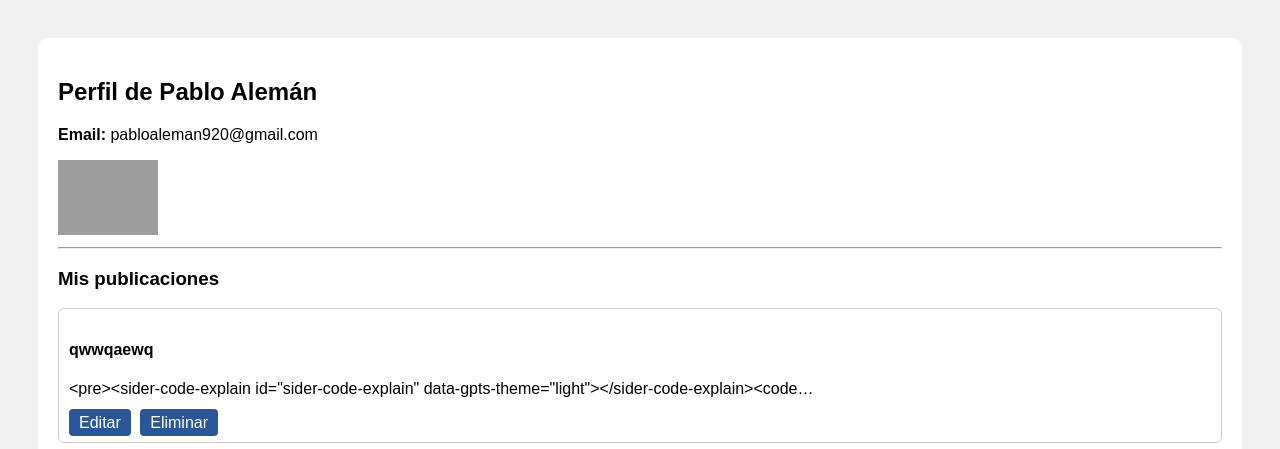
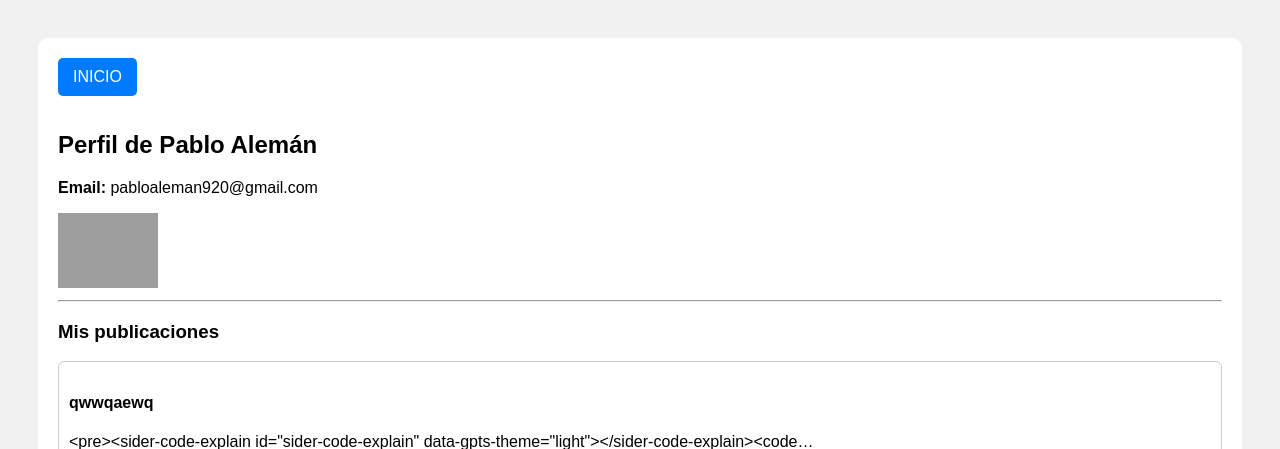
Before and after one commit to paleman2019222/prograwebfinal, a Django app: page /perfil/ in a window 1280 px wide. Shown: the top 449 px of the page. Run offline with Django 5.2, Linux system fonts and the light colour scheme; a user stored in the database is signed in; data comes from the database, SQL or seed files in the repository; both versions use the stored data as it was after the commit; grey boxes are pictures that could not be loaded.

Commit message:
Boton de inicio

```diff
--- a/kodely/core/templates/perfil.html
+++ b/kodely/core/templates/perfil.html
@@ -12,6 +12,7 @@
 </head>
 <body>
   <div class="perfil">
+    <a href="/home/" style="display:inline-block; padding:10px 15px; background:#007BFF; color:white; border-radius:5px; text-decoration:none; margin-bottom:15px;">INICIO</a>
     <h2>Perfil de {{ usuario.name }}</h2>
     <p><strong>Email:</strong> {{ usuario.email }}</p>
     {% if usuario.photo_url %}
```
Also changed, not shown: kodely/db.sqlite3.
